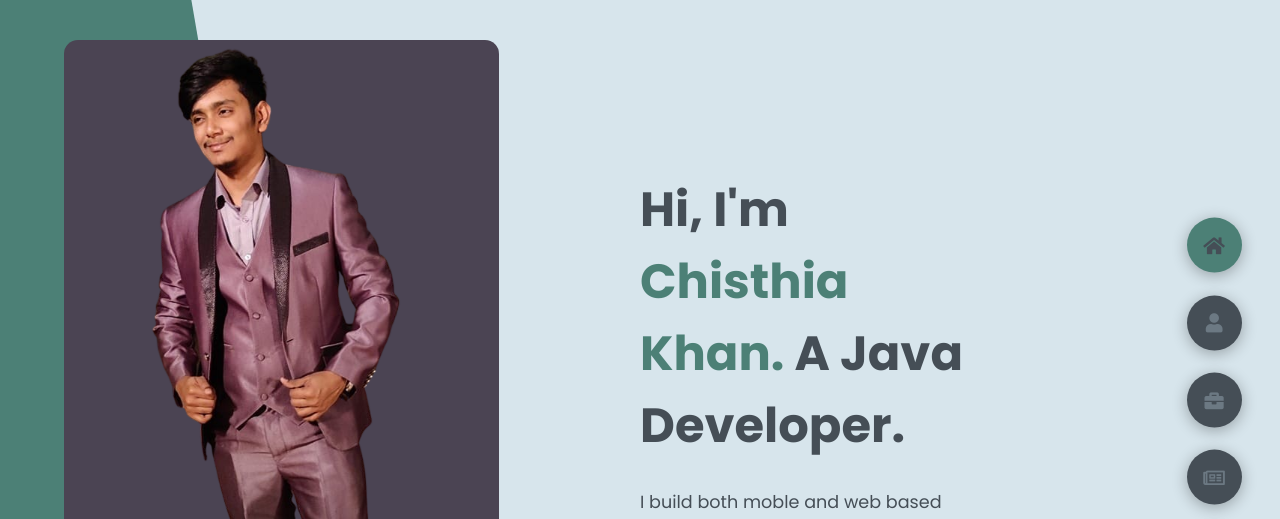
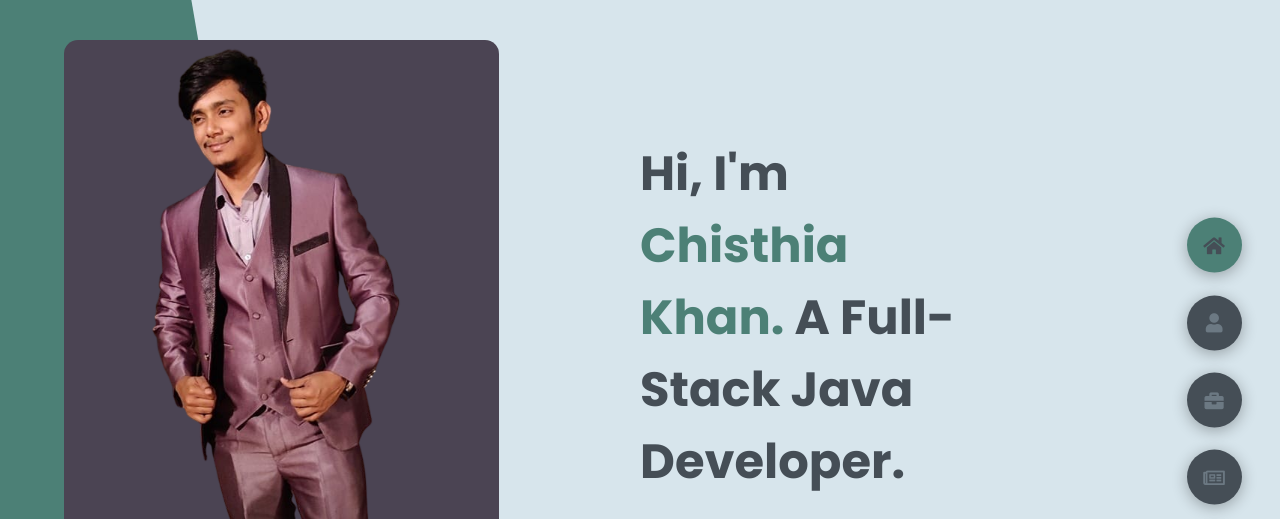
Before and after one commit to chistia007/chistia007.github.io, a plain HTML site: page index.html in a window 1280 px wide. Shown: the top 519 px of the page. Drawn offline with Linux system fonts and the light colour scheme.

Commit message:
Update index.html

```diff
--- a/index.html
+++ b/index.html
@@ -23,7 +23,7 @@
             <div class="right-header">
                 <h1 class="name">
                     Hi, I'm <span>Chisthia Khan.</span>
-                    A Java Developer.
+                    A Full-Stack Java Developer.
                 </h1>
                 <p>
                     I build both moble and web based application.
```
